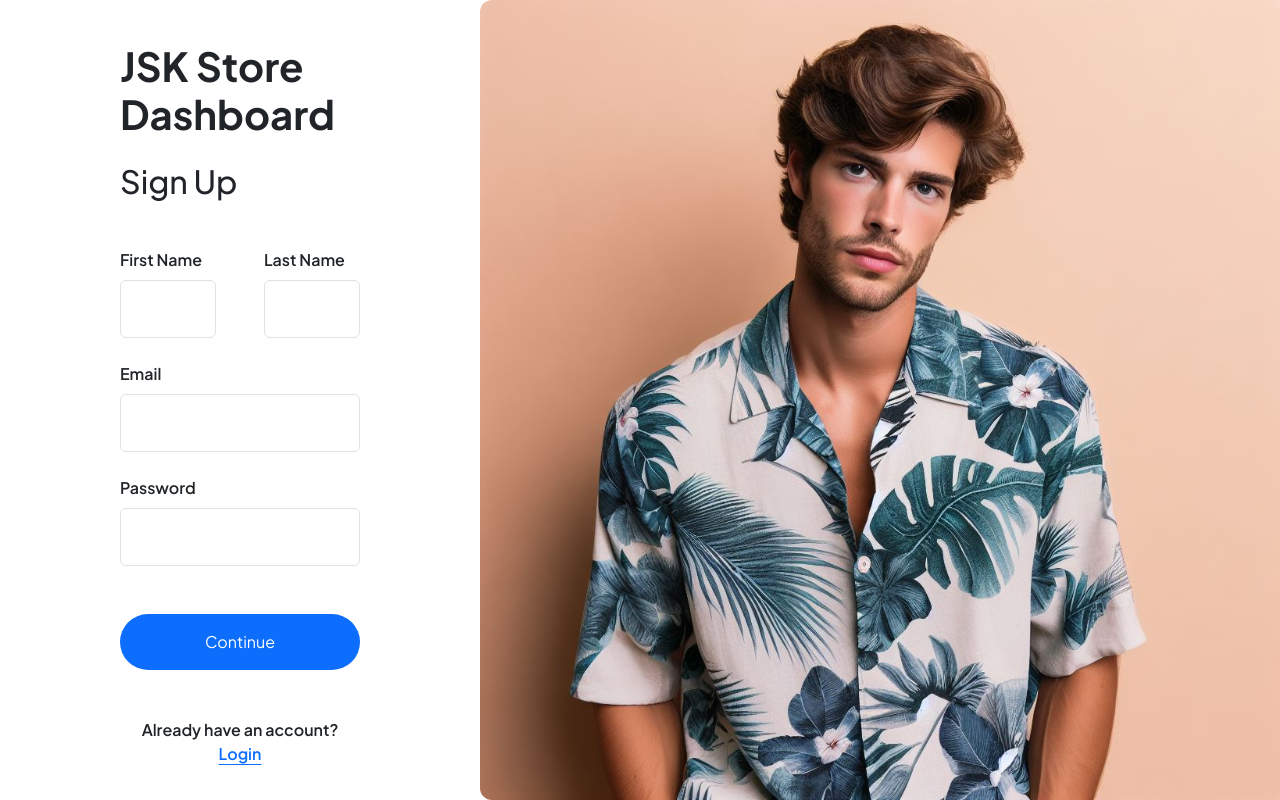
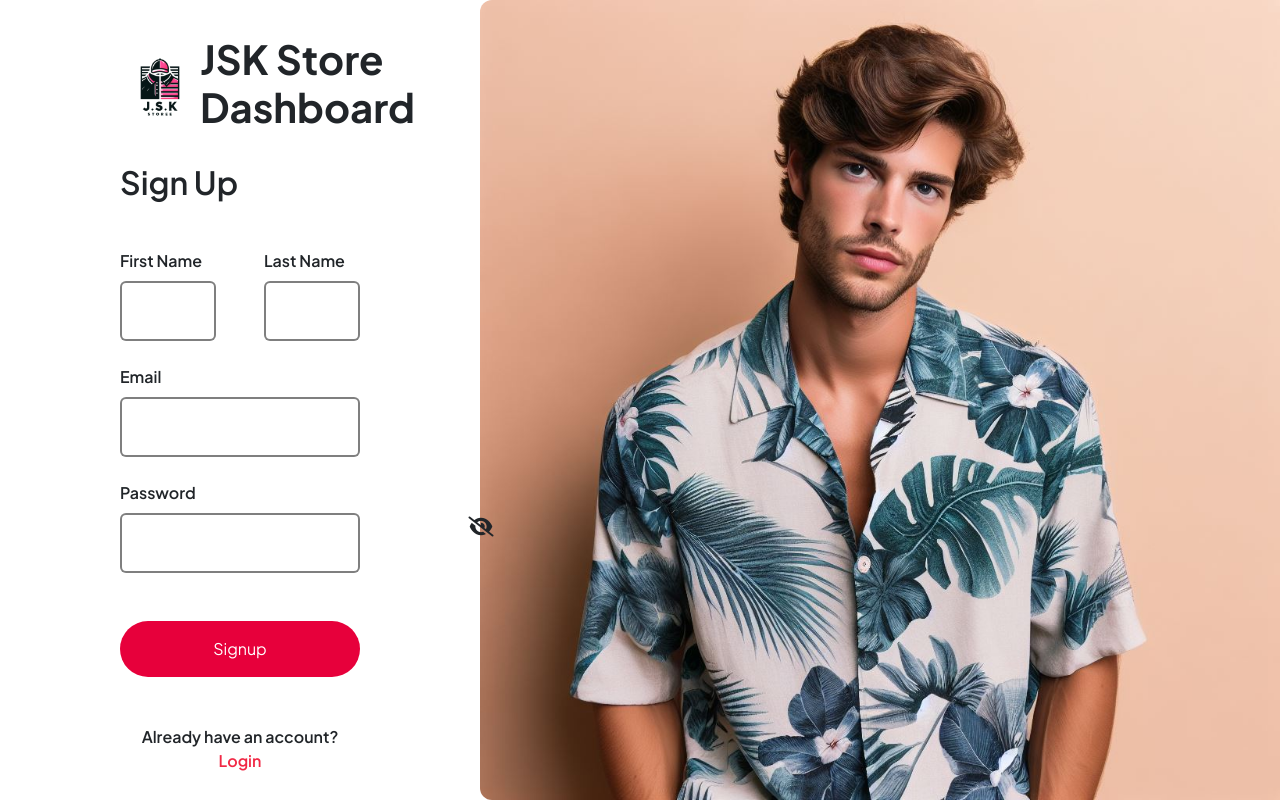
Before and after one commit to kev0402/E-commerce, a PHP site: page /dashboard-signup.php in a window 1280 px wide. Run offline with PHP 8.4, Linux system fonts and the light colour scheme.

Commit message:
finished frontend side of signup of dashboard

```diff
--- a/dashboard-signup.php
+++ b/dashboard-signup.php
@@ -20,11 +20,14 @@
     <main class="d-flex flex-row w-100">
         <form action="<?php echo htmlspecialchars($_SERVER["PHP_SELF"]);?>" method="post" class="d-flex flex-column justify-content-center align-items-center mt-4 w-100">
             <div class="personalFields w-50">
+                <div class="d-flex align-items-center">
+                    <img src="./images/logo.png" style="width: 5em;" alt="">
                     <h1 class="fw-bold">JSK Store Dashboard</h1>
-                    <h2 class="mt-4">Sign Up</h2>
-                    <div class="error alert alert-danger"></div>
+                </div>
+                    <h2 class="fw-semibold mt-4">Sign Up</h2>
+                    <div class="signupAlert alert alert-danger"></div>
                 <div class="mt-5">
-                    <div class="d-flex mt-3 gap-5">
+                    <div class="d-flex justify-content-between mt-3 gap-5">
                         <div>
                             <label for="firstname" class="mb-2 fw-semibold">First Name</label>
                             <input name="full-name" value="" type="text" class="form-control shadow-none p-3 fw-medium" id="firstname">
@@ -40,15 +43,17 @@
                     </div>
                     <div class="mt-4">
                         <label for="pass" class="mb-2 fw-semibold">Password</label>
-                        <input name="pass" value="" type="password" class="form-control shadow-none p-3 fw-medium" id="password">
+                        <input name="pass" value="" type="password" class="passwordField form-control shadow-none p-3 fw-medium" id="password">
+                        <i class="passwordVisibility fa-solid fa-lg fa-eye-slash" id="passwordVisibility"></i>
                     </div>
                 </div>
-                <button name="continueButton" class="btn btn-primary border border-0 rounded-pill w-100 mt-5 p-3" id="continueButton">Continue</button>
-                <p class="text-center fw-semibold link-offset-2 link-underline link-underline-opacity-0 mt-5">Already have an account? <a href="#" class="signup">Login</a></p>
+                <button name="signupButton" class="signupButton btn btn-danger border border-0 rounded-pill w-100 mt-5 p-3" id="signupButton">Signup</button>
+                <p class="text-center fw-semibold link-offset-2 link-underline link-underline-opacity-0 mt-5">Already have an account? <a href="#" class="loginLink">Login</a></p>
             </div>
         </form>
         <div>
             <img src="./images/_50754327-1b51-4c0f-be3f-6011a26ab6cf.jpg" alt="" style="height: 100vh; border-top-left-radius: .75rem; border-bottom-left-radius: .75rem;">
         </div>
 </body>
+<script src="./script/dashboard.js"></script>
 </html>
--- /dev/null
+++ b/script/dashboard.js
@@ -0,0 +1,8 @@
+let passwordField = document.getElementById("password");
+let showPass = document.getElementById("passwordVisibility");
+
+showPass.addEventListener("click", function(){
+    this.classList.toggle("fa-eye");
+    let type = passwordField.getAttribute("type") === "password" ? "text" : "password";
+    passwordField.setAttribute("type", type);
+})
--- a/styles/dashboard.css
+++ b/styles/dashboard.css
@@ -5,6 +5,32 @@
     padding: 0;
     box-sizing: border-box;
 }
-.alert {
+/* Signup CSS */
+.signupAlert {
     display: none;
 }
+#firstname, #lastname, #email, #password {
+    border: 2px solid rgba(0, 0, 0, 0.5);
+}
+#firstname:focus, #lastname:focus, #email:focus, #password:focus {
+    border: 2px solid rgb(0, 0, 0);
+}
+#password {
+    position: relative;
+}
+.passwordVisibility {
+    position: absolute;
+    cursor: pointer;
+    top: 65.7%;
+    left: 36.6%;
+}
+.signupButton {
+    background-color: #E7003B;
+}
+.signupButton:hover, .signupButton:active {
+    background-color: #F12845;
+}
+.loginLink {
+    color: #F12845;
+    text-decoration: none;
+}
```
